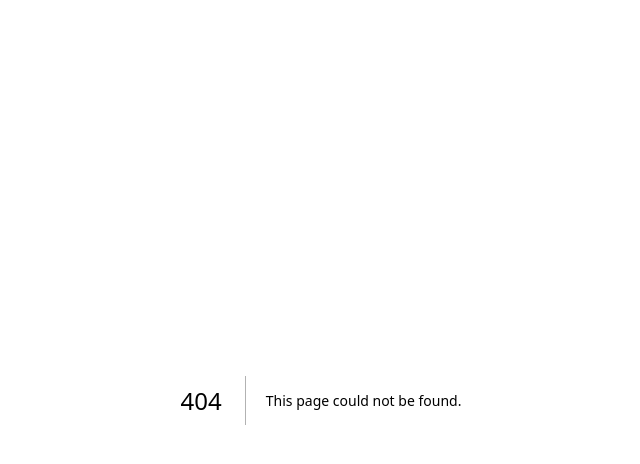
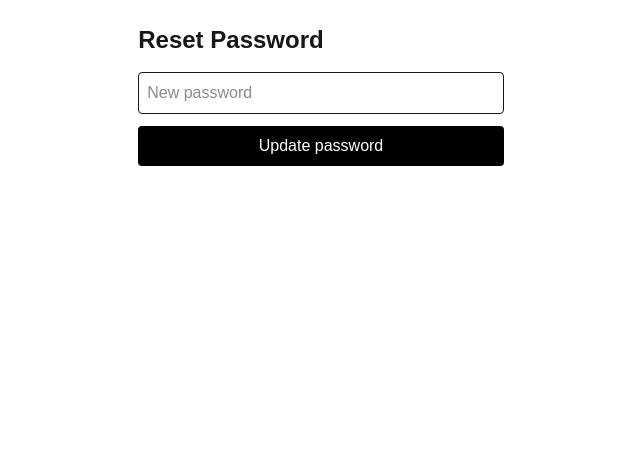
Before and after one commit to sszczesek/nightscout-hub, a Next.js app: page /reset-password in a window 1280 px wide. Before the commit this address had no page. Shown: the top 464 px of the page, without its empty margins (319-959 px from the left). Built offline with nearby package versions, Linux system fonts and the light colour scheme; no server answers.

Commit message:
Add forgot password flow

```diff
--- /dev/null
+++ b/app/forgot-password/page.tsx
@@ -0,0 +1,50 @@
+'use client'
+
+import { useState } from 'react'
+import { createClient } from '@/lib/supabase/client'
+
+export default function ForgotPasswordPage() {
+  const supabase = createClient()
+  const [email, setEmail] = useState('')
+  const [message, setMessage] = useState('')
+  const [error, setError] = useState('')
+
+  async function handleSubmit(e: React.FormEvent) {
+    e.preventDefault()
+    setMessage('')
+    setError('')
+
+    const { error } = await supabase.auth.resetPasswordForEmail(email, {
+      redirectTo: `${window.location.origin}/reset-password`,
+    })
+
+    if (error) {
+      setError(error.message)
+      return
+    }
+
+    setMessage('Password reset email sent. Check your inbox.')
+  }
+
+  return (
+    <main className="max-w-md mx-auto p-6">
+      <h1 className="text-2xl font-bold mb-4">Forgot Password</h1>
+
+      <form onSubmit={handleSubmit} className="space-y-3">
+        <input
+          className="w-full border p-2 rounded"
+          placeholder="Email"
+          value={email}
+          onChange={(e) => setEmail(e.target.value)}
+        />
+
+        <button className="w-full bg-black text-white p-2 rounded">
+          Send reset link
+        </button>
+      </form>
+
+      {message && <p className="text-green-600 mt-3">{message}</p>}
+      {error && <p className="text-red-600 mt-3">{error}</p>}
+    </main>
+  )
+}
--- a/app/login/page.tsx
+++ b/app/login/page.tsx
@@ -53,6 +53,12 @@ export default function LoginPage() {
         </button>
       </form>
 
+      <div className="mt-3">
+        <a href="/forgot-password" className="text-sm underline">
+          Forgot password?
+        </a>
+      </div>
+
       {error && <p className="text-red-600 mt-3">{error}</p>}
 
       <button
--- /dev/null
+++ b/app/reset-password/page.tsx
@@ -0,0 +1,57 @@
+'use client'
+
+import { useState } from 'react'
+import { createClient } from '@/lib/supabase/client'
+import { useRouter } from 'next/navigation'
+
+export default function ResetPasswordPage() {
+  const supabase = createClient()
+  const router = useRouter()
+
+  const [password, setPassword] = useState('')
+  const [message, setMessage] = useState('')
+  const [error, setError] = useState('')
+
+  async function handleSubmit(e: React.FormEvent) {
+    e.preventDefault()
+    setMessage('')
+    setError('')
+
+    const { error } = await supabase.auth.updateUser({ password })
+
+    if (error) {
+      setError(error.message)
+      return
+    }
+
+    setMessage('Password updated successfully. Redirecting to login...')
+
+    setTimeout(() => {
+      router.push('/login')
+      router.refresh()
+    }, 1500)
+  }
+
+  return (
+    <main className="max-w-md mx-auto p-6">
+      <h1 className="text-2xl font-bold mb-4">Reset Password</h1>
+
+      <form onSubmit={handleSubmit} className="space-y-3">
+        <input
+          className="w-full border p-2 rounded"
+          type="password"
+          placeholder="New password"
+          value={password}
+          onChange={(e) => setPassword(e.target.value)}
+        />
+
+        <button className="w-full bg-black text-white p-2 rounded">
+          Update password
+        </button>
+      </form>
+
+      {message && <p className="text-green-600 mt-3">{message}</p>}
+      {error && <p className="text-red-600 mt-3">{error}</p>}
+    </main>
+  )
+}
```
